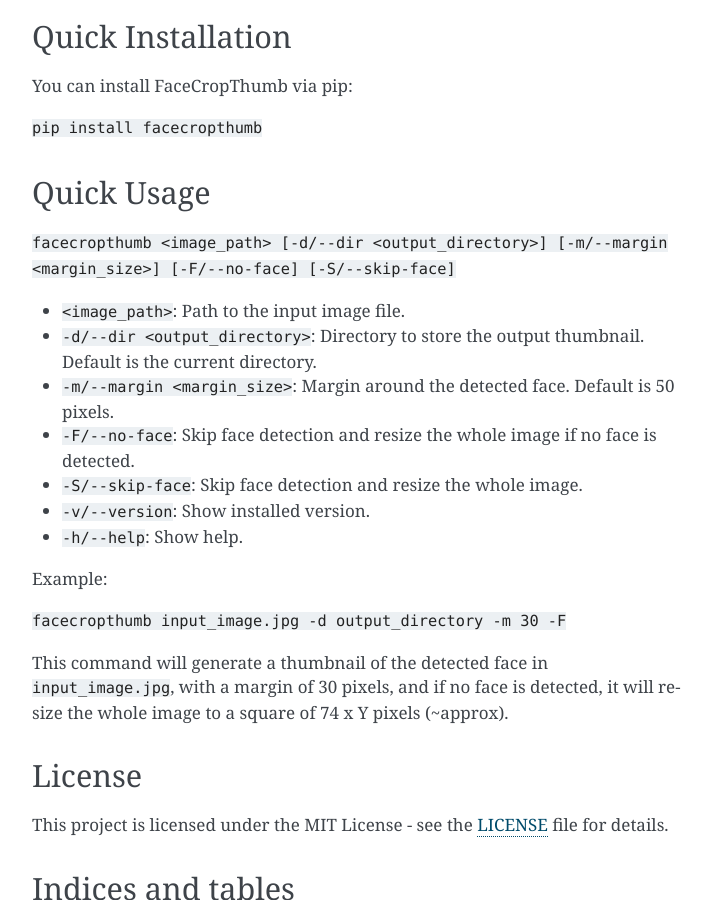
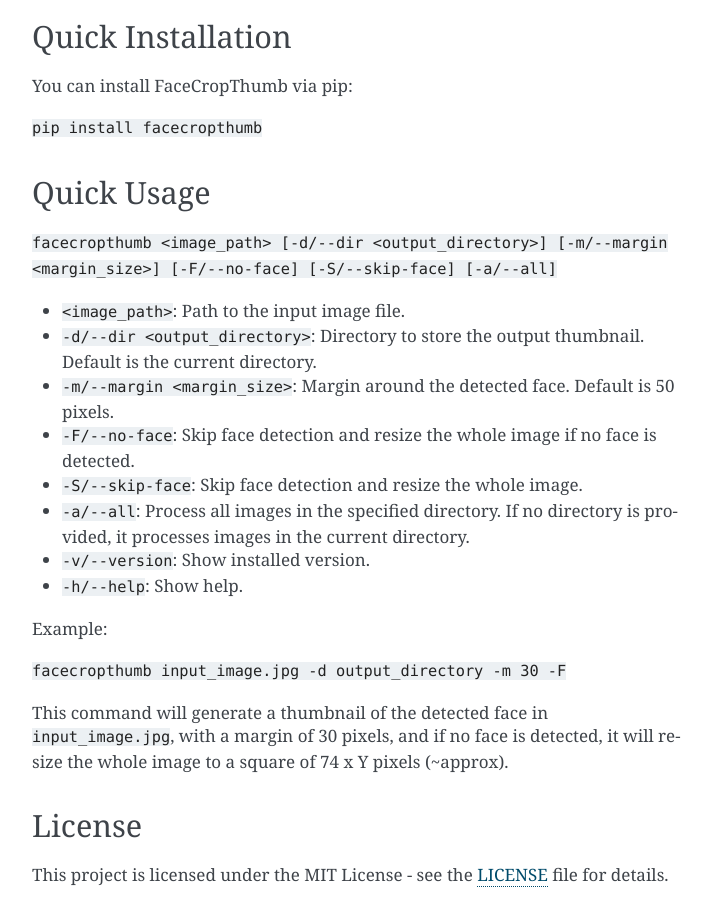
Before and after one commit to mr-vaibh/facecrop-thumb, a Sphinx documentation site: the page built from docs/index.rst, in a window 1280 px wide and 900 px high, scrolled down 1145 px. Shown: the whole window, without its empty margins (388-1099 px from the left). Built offline with Sphinx 7.4.7, drawn with Linux system fonts in a browser that asks for light colours.

Commit message:
added -a/--all feature

```diff
--- a/docs/index.rst
+++ b/docs/index.rst
@@ -48,7 +48,7 @@
 Quick Usage
 -----------
 
-``facecropthumb <image_path> [-d/--dir <output_directory>] [-m/--margin <margin_size>] [-F/--no-face] [-S/--skip-face]``
+``facecropthumb <image_path> [-d/--dir <output_directory>] [-m/--margin <margin_size>] [-F/--no-face] [-S/--skip-face] [-a/--all]``
 
 -  ``<image_path>``: Path to the input image file.
 -  ``-d/--dir <output_directory>``: Directory to store the output
@@ -58,6 +58,7 @@
 -  ``-F/--no-face``: Skip face detection and resize the whole image if
    no face is detected.
 -  ``-S/--skip-face``: Skip face detection and resize the whole image.
+-  ``-a/--all``: Process all images in the specified directory. If no directory is provided, it processes images in the current directory.
 -  ``-v/--version``: Show installed version.
 -  ``-h/--help``: Show help.
 
--- a/docs/usage.rst
+++ b/docs/usage.rst
@@ -43,6 +43,12 @@
 
       facecrop-thumb input_image.jpg -F
 
+- **Processing All Images**: Use the ``-a`` or ``--all`` option to process all images in a specified directory. For example:
+
+  .. code-block:: bash
+
+      facecrop-thumb -a input_directory -d output_directory
+
 - **Version**: You can check the version of FaceCropThumb using the ``-v`` or ``--version`` option. For example:
 
   .. code-block:: bash
```
Also changed, not shown: README.md (+40 -1 lines), 1 other file.
